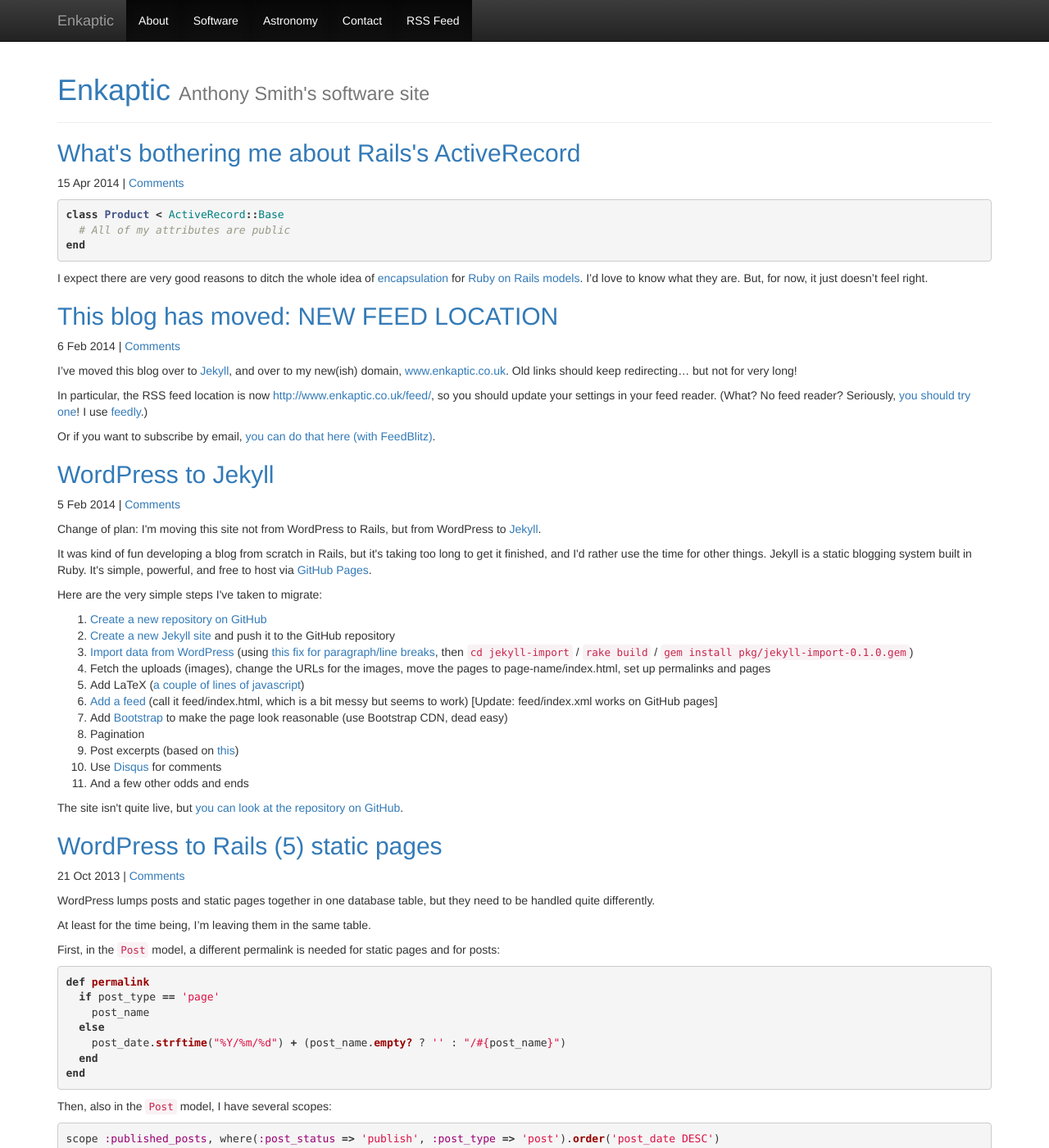
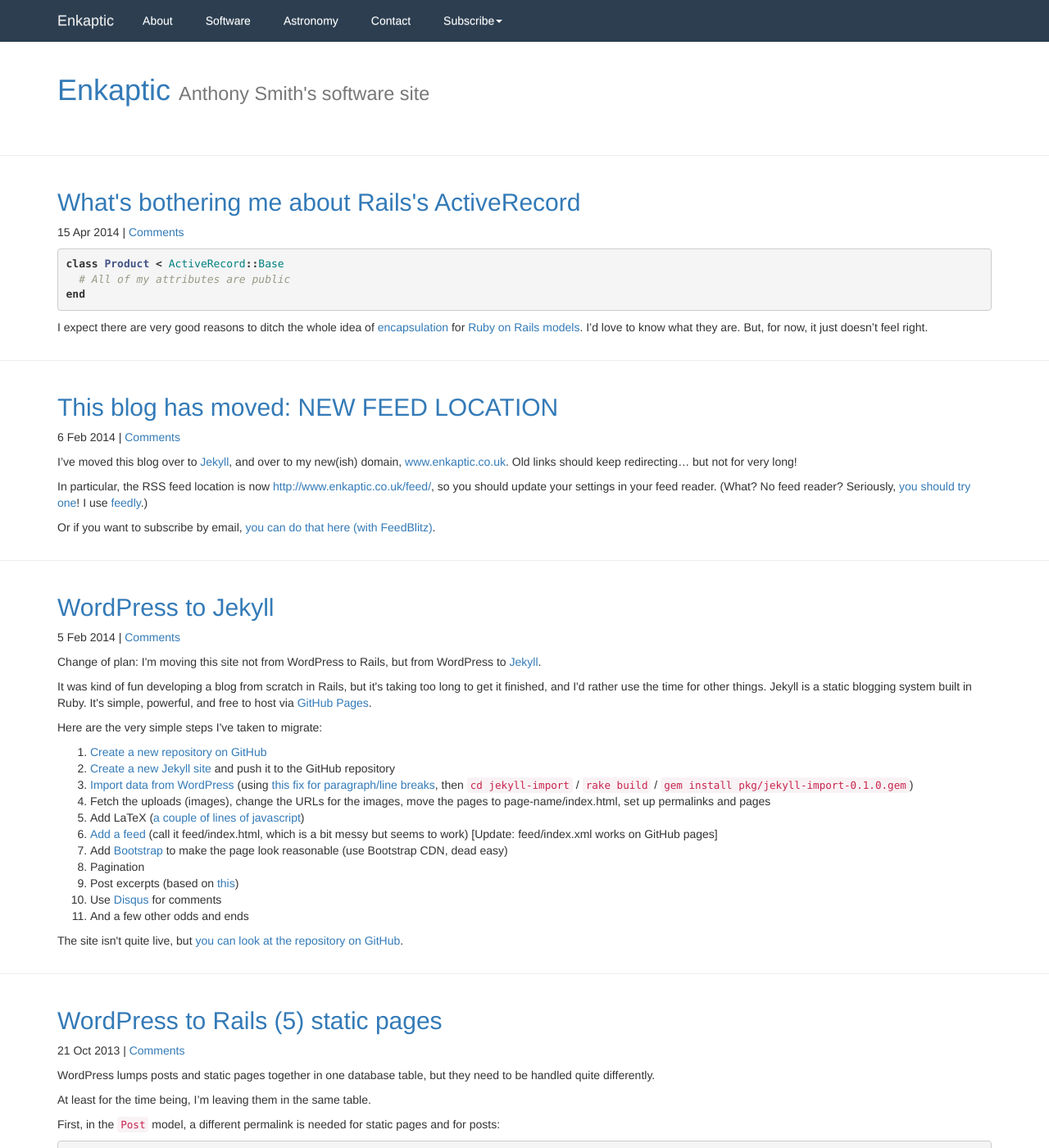
Before and after one commit to enkaptic/enkaptic.github.io, a Jekyll site: the page built from index.html, in a window 1280 px wide and 1400 px high. Shown: the whole window at 82% size. Built offline with Jekyll 4.4.1, drawn with Linux system fonts in a browser that asks for light colours; nearby versions of some CDN libraries; the list of posts is cut into pages by our own code; comment, search, counter and statistics services are not loaded.

Commit message:
Minor changes to layout. Change colour of navbar. AddToAny subscribe/share. Refactor.

```diff
--- /dev/null
+++ b/_includes/addtoany.html
@@ -0,0 +1,9 @@
+<!-- AddToAny BEGIN -->
+<div class="a2a_kit a2a_kit_size_32 a2a_default_style">
+<a class="a2a_dd" href="http://www.addtoany.com/share_save"></a>
+<a class="a2a_button_facebook"></a>
+<a class="a2a_button_twitter"></a>
+<a class="a2a_button_google_plus"></a>
+</div>
+<script type="text/javascript" src="//static.addtoany.com/menu/page.js"></script>
+<!-- AddToAny END -->
--- a/_layouts/default.html
+++ b/_layouts/default.html
@@ -22,17 +22,7 @@
 
     <!-- syntax highlighting CSS -->
     <link rel="stylesheet" href="/css/syntax.css">
-
-    <style type="text/css">
-      body {
-        padding-top: 50px;
-      }
-      pre code {
-        overflow-x: auto;
-        word-wrap: normal;
-        white-space: pre;
-      }
-    </style>
+    <link rel="stylesheet" href="/css/enkaptic.css">
 
     <script type="text/x-mathjax-config">
       MathJax.Hub.Config({
@@ -48,7 +38,7 @@
 
   <body>
 
-    <div class="navbar navbar-inverse navbar-fixed-top">
+    <div class="navbar navbar-custom navbar-fixed-top">
       <div class="container">
         <div class="navbar-header">
           <button type="button" class="navbar-toggle" data-toggle="collapse" data-target=".navbar-collapse">
@@ -64,15 +54,21 @@
             <li class="active"><a href="/software/">Software</a></li>
             <li class="active"><a href="/astronomy/">Astronomy</a></li>
             <li class="active"><a href="/contact/">Contact</a></li>
-            <li class="active"><a href="/feed/">RSS Feed</a></li>
+            <li class="active"><a class="a2a_dd" href="http://www.addtoany.com/subscribe?linkurl={{ site.url | append: '/feed/' | cgi_escape }}&amp;linkname=">Subscribe<span class="caret"></span></a></li>
           </ul>
         </div><!--/.nav-collapse -->
       </div>
     </div>
 
-    <div class="container">
-      {{ content }}
-    </div>
+    <!-- AddToAny BEGIN -->
+    <script type="text/javascript">
+      var a2a_config = a2a_config || {};
+      a2a_config.linkurl = "{{ site.url }}/feed/";
+    </script>
+    <script type="text/javascript" src="//static.addtoany.com/menu/feed.js"></script>
+    <!-- AddToAny END -->
+
+    {{ content }}
 
     <!-- Bootstrap core JavaScript
     ================================================== -->
--- /dev/null
+++ b/css/enkaptic.scss
@@ -0,0 +1,48 @@
+---
+---
+body {
+  padding-top: 50px;
+}
+/* Make long lines scroll horizontally */
+pre code {
+  overflow-x: auto;
+  word-wrap: normal;
+  white-space: pre;
+}
+.page-header {
+  border-bottom: none;
+}
+
+$navbar-primary-color: #2c3e50;
+$navbar-hover-color: #2a6496;
+
+.navbar-custom {
+  background-color: $navbar-primary-color;
+    color:#ffffff;
+    border-radius:0;
+}
+
+.navbar-custom .navbar-nav > li > a {
+    color:#fff;
+    padding-left:20px;
+    padding-right:20px;
+}
+.navbar-custom .navbar-nav > .active > a, .navbar-nav > .active > a:hover, .navbar-nav > .active > a:focus {
+    color: #ffffff;
+  background-color:transparent;
+}
+
+.navbar-custom .navbar-nav > li > a:hover, .nav > li > a:focus {
+    text-decoration: none;
+    background-color: $navbar-hover-color;
+}
+
+.navbar-custom .navbar-brand {
+    color:#eeeeee;
+}
+.navbar-custom .navbar-toggle {
+    background-color:#eeeeee;
+}
+.navbar-custom .icon-bar {
+    background-color:$navbar-hover-color;
+}
--- a/css/syntax.css
+++ b/css/syntax.css
@@ -1,3 +1,4 @@
+/* https://github.com/mojombo/tpw/blob/master/css/syntax.css */
 .highlight  { background: #ffffff; }
 .highlight .c { color: #999988; font-style: italic } /* Comment */
 .highlight .err { color: #a61717; background-color: #e3d2d2 } /* Error */
--- a/index.html
+++ b/index.html
@@ -1,12 +1,16 @@
 ---
 layout: default
 ---
-
+<div class="container">
   <div class="page-header">
     <a href="/"><h1>{{ site.name }} <small>{{ site.description }}</small></h1></a>
   </div>
+</div>
+
+<hr />
 
 {% for post in paginator.posts %}
+<div class="container">
   <h2><a href="{{ post.url }}">{{ post.title }}</a></h2>
   <p>{{ post.date | date: "%-d %b %Y" }} | <a href="{{ post.url }}#disqus_thread" data-disqus-identifier="{{ post.url }}">Comments</a></p>
 {% if post.content contains "<!--more-->" %}
@@ -14,8 +18,12 @@ layout: default
 {% else %}
   {{ post.content }}
 {% endif %}
+</div>
+
+<hr />
 {% endfor %}
 
+<div class="container">
   <ul class="pagination">
     {% if paginator.previous_page %}
       <li class="previous"><a rel="previous" href="{{ paginator.previous_page_path | replace: 'index.html', '' }}">&#8592; Previous</a></li>
@@ -41,3 +49,8 @@ layout: default
       <li class="next disabled"><span>Next &#8594;</span></li>
     {% endif %}
   </ul>
+
+  {% include addtoany.html %}
+</div>
+
+<hr />
```
Also changed, not shown: _layouts/page.html (+11 -2 lines), _layouts/post.html (+8 -1 lines). Lines whose indentation alone changed are shown as unchanged.
